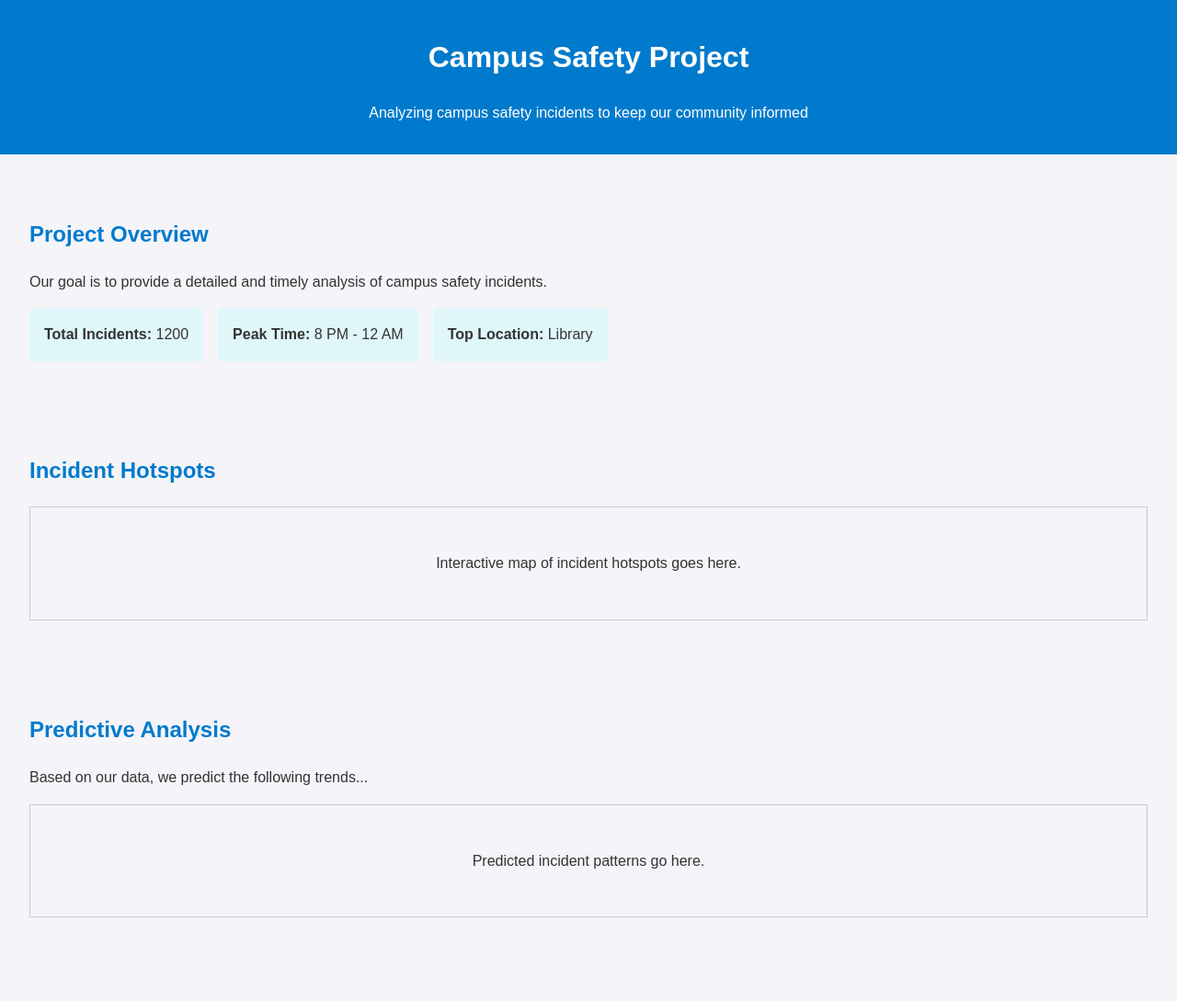
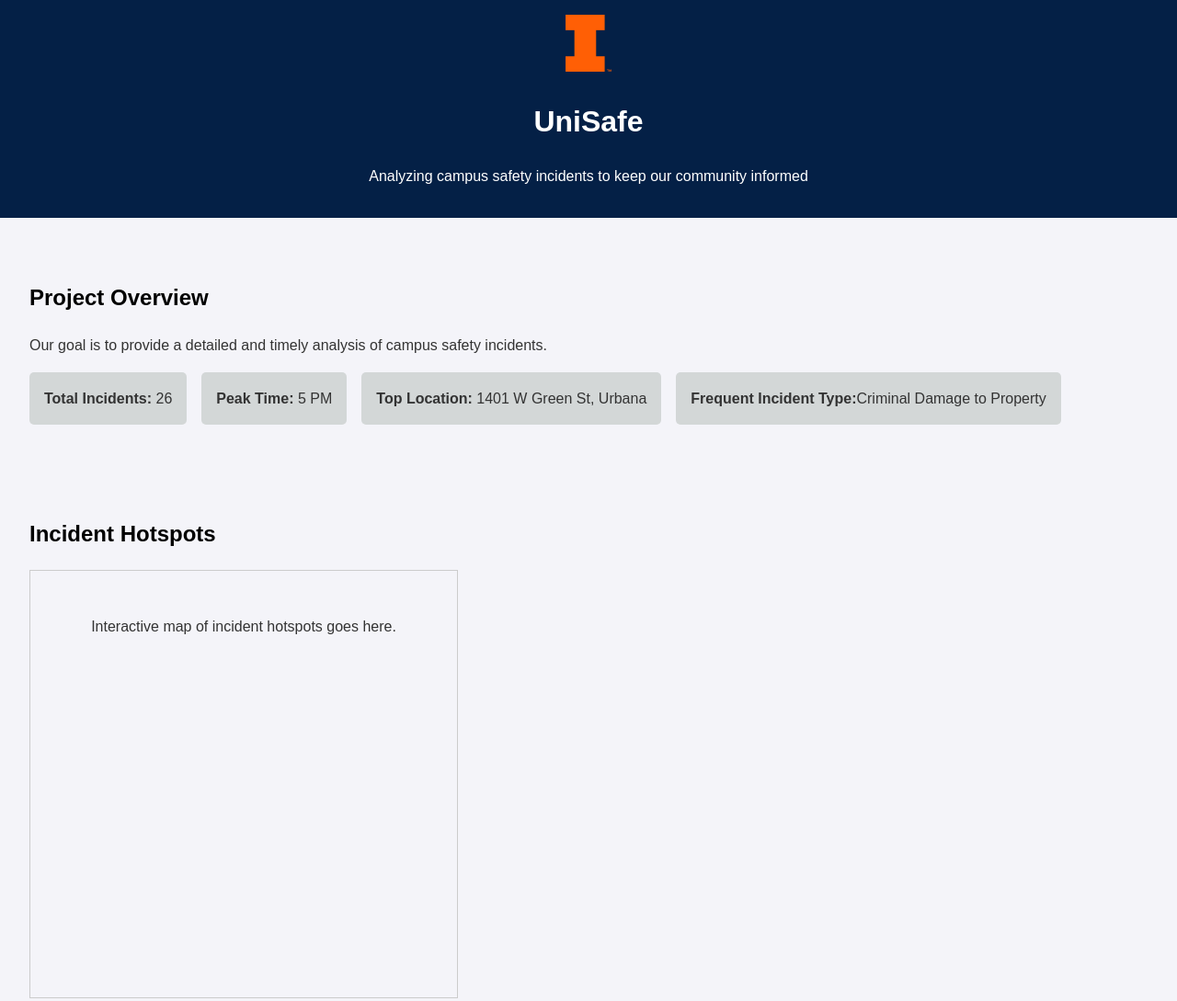
Before and after one commit to senuj05/Illini-Safe, a plain HTML site: page webpage/index.html in a window 1280 px wide. Shown: the top 1089 px of the page at 92% size. Drawn offline with Linux system fonts and the light colour scheme.

Commit message:
updated website

```diff
--- a/webpage/index.html
+++ b/webpage/index.html
@@ -3,13 +3,17 @@
 <head>
     <meta charset="UTF-8">
     <meta name="viewport" content="width=device-width, initial-scale=1.0">
-    <title>Campus Safety Project</title>
+    <title>UniSafe</title>
+    <title> Incident Visualization</title>
     <link rel="stylesheet" href="style.css">
+
+
 </head>
 <body>
     <!-- Header Section -->
     <header>
-        <h1>Campus Safety Project</h1>
+        <img src="Illinois_logo.png" alt="Logo", width="50" height="50">
+        <h1>UniSafe</h1>
         <p>Analyzing campus safety incidents to keep our community informed</p>
     </header>
 
@@ -18,9 +22,10 @@
         <h2>Project Overview</h2>
         <p>Our goal is to provide a detailed and timely analysis of campus safety incidents.</p>
         <div class="stats">
-            <div><strong>Total Incidents:</strong> 1200</div>
-            <div><strong>Peak Time:</strong> 8 PM - 12 AM</div>
-            <div><strong>Top Location:</strong> Library</div>
+            <div><strong>Total Incidents:</strong> 26</div>
+            <div><strong>Peak Time:</strong> 5 PM </div>
+            <div><strong>Top Location:</strong> 1401 W Green St, Urbana</div>
+            <div><strong>Frequent Incident Type:</strong>Criminal Damage to Property</div>
         </div>
     </section>
 
@@ -31,6 +36,27 @@
             <p>Interactive map of incident hotspots goes here.</p>
         </div>
     </section>
+
+    <section id="The Hour with Most Frequent Incidents">
+        <h2>The Hour with the Most Frequent Incidents</h2>
+        <img src ="Section2.png" alt ="Data Visualization">
+        <p>The hour with the most incidents is around 5 pm of the day with 26 incidents.</p>
+    </section>
+
+    <section id="The Most Frequent Incident Type">
+        <h2>The Hour with the Most Frequent Incidents</h2>
+        <img src ="Section3.png" alt ="Data Visualization">
+        <p>The most frequent incident type is: CRIMINAL DAMAGE TO PROPERTY with 40 occurrences.</p>
+    </section>
+
+    <section id="The Location with the Most Incidents">
+        <h2>The Location with the Most Incidents</h2>
+        <img src ="Section4.png" alt ="Data Visualization">
+        <p>The location with the most incidents is: 1401 W Green St, Urbana with 8 incidents.</p>
+
+    </section>
+
+
 
     <!-- ML Insights Section -->
     <section id="ml-insights">
--- a/webpage/style.css
+++ b/webpage/style.css
@@ -9,7 +9,7 @@ body {
 
 header {
     text-align: center;
-    background-color: #007acc;
+    background-color: #042046;
     color: #fff;
     padding: 1em;
 }
@@ -20,7 +20,7 @@ section {
 }
 
 h2 {
-    color: #007acc;
+    color: #000000;
 }
 
 .stats {
@@ -29,11 +29,17 @@ h2 {
 }
 
 .stats div {
-    background: #e0f7fa;
+    background: #d3d7d7;
     padding: 1em;
     border-radius: 5px;
     text-align: center;
 }
+
+img {
+    max-width: 100%;
+    height: auto;
+}
+
 
 #map, #predictions {
     border: 1px solid #ccc;
@@ -41,3 +47,8 @@ h2 {
     margin-top: 1em;
     text-align: center;
 }
+
+#map {
+    height: 400px;
+    width: 400px;
+}
```
Also changed, not shown: webpage/Illinois_logo.png (added).
